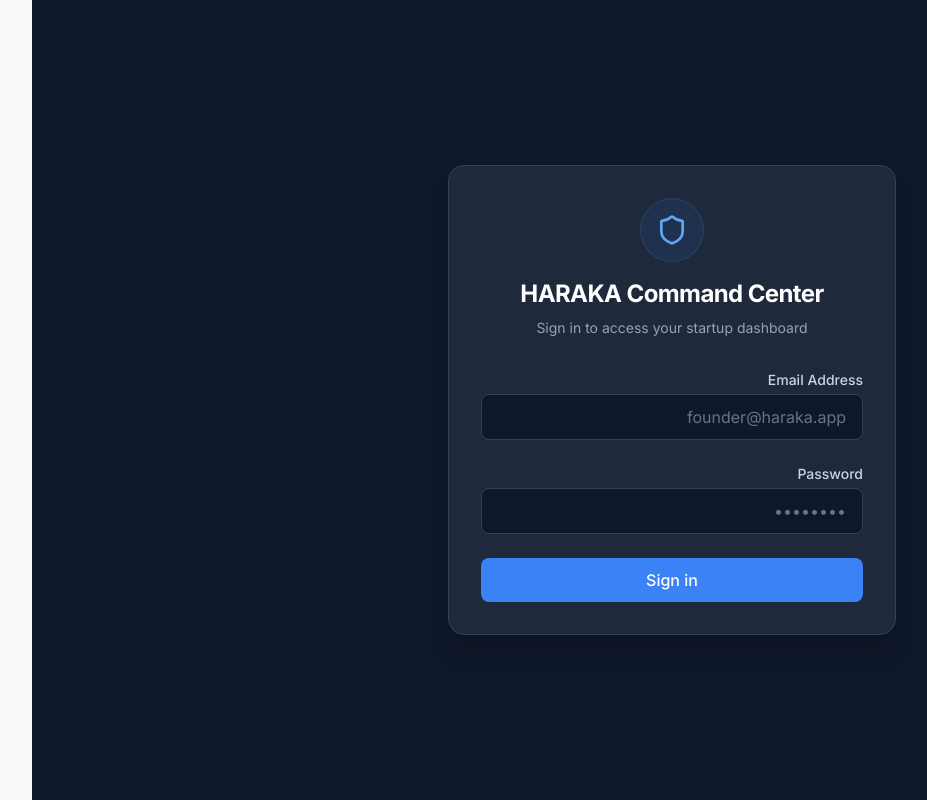
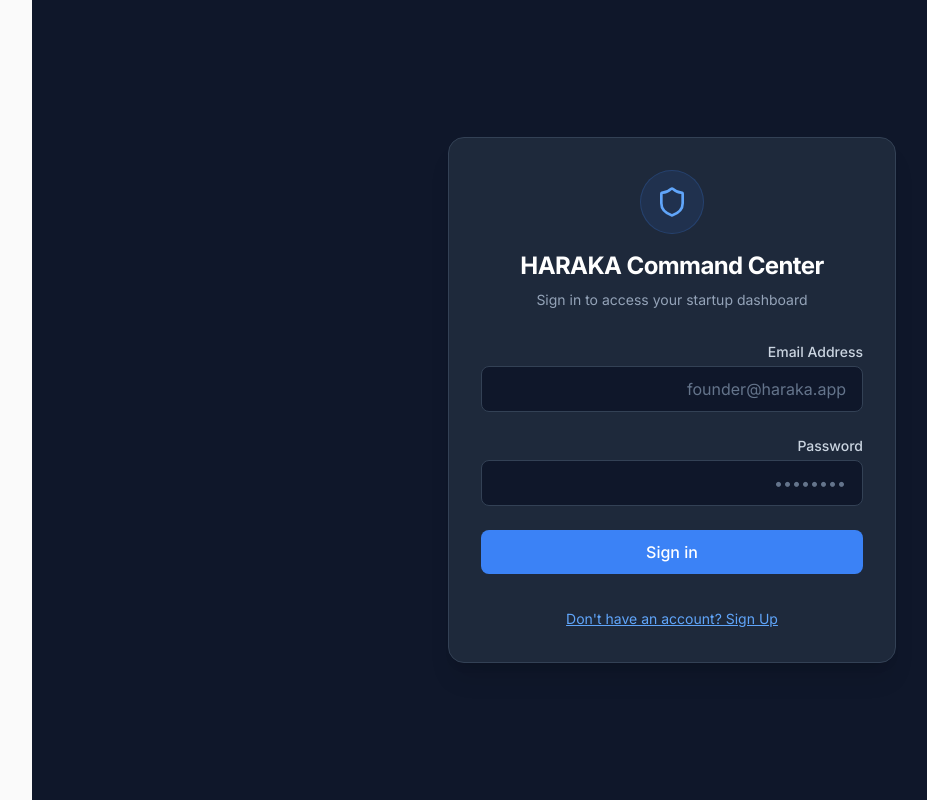
Before and after one commit to wkfvidv-star/haraka-startup-command-center, a React (Vite) app: page /login in a window 1280 px wide. Shown: the whole page, without its empty margins (99-1026 px from the left). Built offline with nearby package versions, Linux system fonts and the light colour scheme; no server answers.

Commit message:
Feat: add Sign Up toggle in Login page

```diff
--- a/src/pages/Login.tsx
+++ b/src/pages/Login.tsx
@@ -5,10 +5,12 @@ import { useAppStore } from '../store/useAppStore';
 import { Shield } from 'lucide-react';
 
 export const Login: React.FC = () => {
+  const [isSignUp, setIsSignUp] = useState(false);
   const [email, setEmail] = useState('');
   const [password, setPassword] = useState('');
   const [loading, setLoading] = useState(false);
   const [error, setError] = useState<string | null>(null);
+  const [message, setMessage] = useState<string | null>(null);
 
   const navigate = useNavigate();
   const init = useAppStore(state => state.init);
@@ -17,26 +19,40 @@ export const Login: React.FC = () => {
     e.preventDefault();
     setLoading(true);
     setError(null);
+    setMessage(null);
 
     try {
       if (!supabase) throw new Error('Supabase client is not initialized.');
 
+      if (isSignUp) {
+        const { data, error: signUpError } = await supabase.auth.signUp({
+          email,
+          password,
+        });
+
+        if (signUpError) throw signUpError;
+
+        if (data.session) {
+          await init();
+          navigate('/');
+        } else {
+          setMessage('Account created successfully! If email confirmation is enabled, please check your inbox.');
+        }
+      } else {
         const { data, error: signInError } = await supabase.auth.signInWithPassword({
           email,
           password,
         });
 
-      if (signInError) {
-        throw signInError;
-      }
+        if (signInError) throw signInError;
 
         if (data.session) {
-        // Init the store with the new session
           await init();
           navigate('/');
         }
+      }
     } catch (err: any) {
-      setError(err.message || 'Failed to login');
+      setError(err.message || 'Authentication failed');
     } finally {
       setLoading(false);
     }
@@ -50,12 +66,20 @@ export const Login: React.FC = () => {
             <Shield className="w-8 h-8 text-blue-400" />
           </div>
           <h2 className="text-2xl font-bold text-white tracking-tight">HARAKA Command Center</h2>
-          <p className="text-slate-400 mt-2 text-sm">Sign in to access your startup dashboard</p>
+          <p className="text-slate-400 mt-2 text-sm">
+            {isSignUp ? 'Create a new account to get started' : 'Sign in to access your startup dashboard'}
+          </p>
         </div>
 
         {error && (
           <div className="bg-red-500/10 border border-red-500/20 rounded-lg p-4 text-sm text-red-400">
             {error}
+          </div>
+        )}
+
+        {message && (
+          <div className="bg-emerald-500/10 border border-emerald-500/20 rounded-lg p-4 text-sm text-emerald-400">
+            {message}
           </div>
         )}
 
@@ -83,6 +107,7 @@ export const Login: React.FC = () => {
               id="password"
               type="password"
               required
+              minLength={6}
               value={password}
               onChange={(e) => setPassword(e.target.value)}
               className="w-full bg-slate-900 border border-slate-700 rounded-lg px-4 py-2.5 text-white placeholder-slate-500 focus:outline-none focus:ring-2 focus:ring-blue-500/50 focus:border-blue-500/50 transition-all"
@@ -95,8 +120,26 @@ export const Login: React.FC = () => {
             disabled={loading}
             className="w-full bg-blue-500 hover:bg-blue-600 text-white font-medium py-2.5 rounded-lg transition-colors disabled:opacity-50 disabled:cursor-not-allowed"
           >
-            {loading ? 'Signing in...' : 'Sign in'}
+            {loading
+              ? (isSignUp ? 'Creating account...' : 'Signing in...')
+              : (isSignUp ? 'Create Account' : 'Sign in')}
           </button>
+
+          <div className="text-center pt-2">
+            <button
+              type="button"
+              onClick={() => {
+                setIsSignUp(!isSignUp);
+                setError(null);
+                setMessage(null);
+              }}
+              className="text-sm text-blue-400 hover:text-blue-300 underline focus:outline-none"
+            >
+              {isSignUp
+                ? 'Already have an account? Sign In'
+                : "Don't have an account? Sign Up"}
+            </button>
+          </div>
         </form>
       </div>
     </div>
```
Lines whose indentation alone changed are shown as unchanged.
